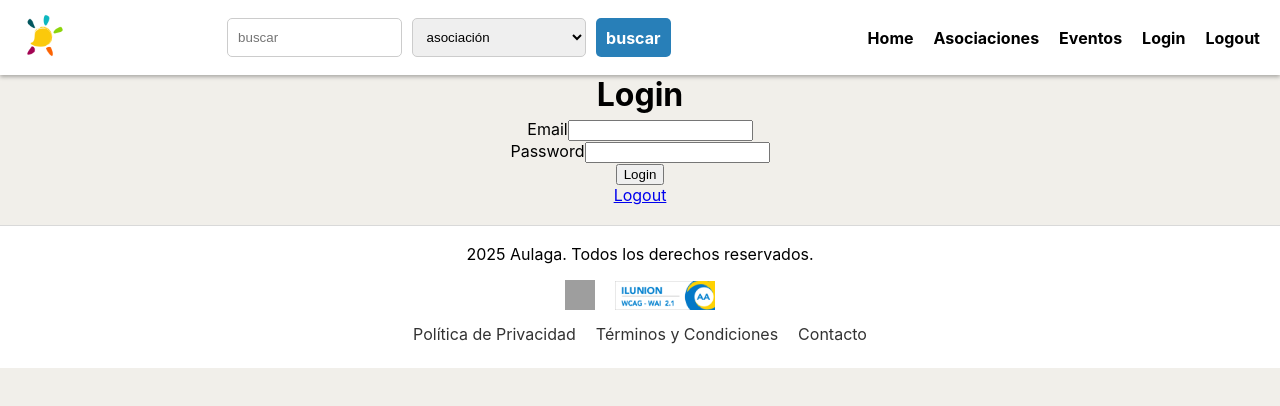
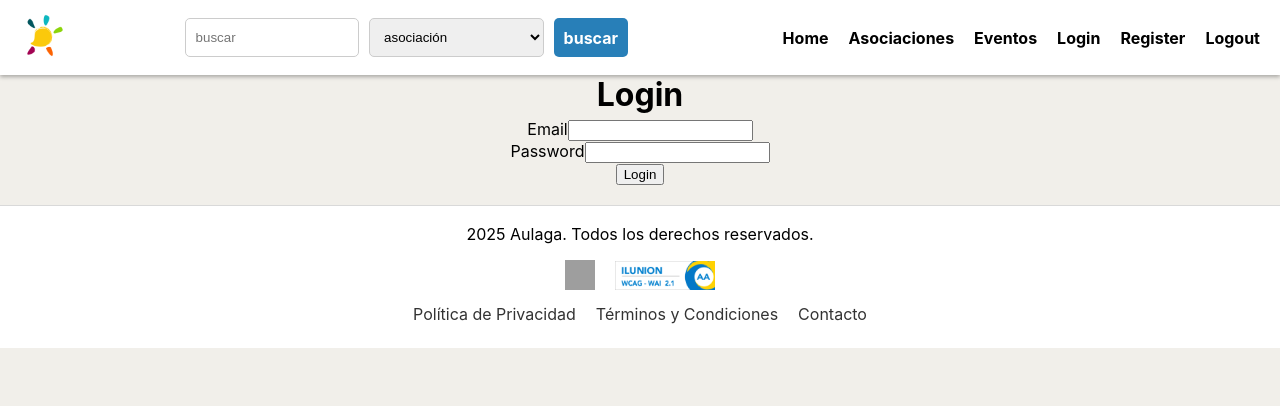
Before and after one commit to WACHIDADUCK/platitaFront, a React (Vite) app: page /login in a window 1280 px wide. Shown: the top 406 px of the page. Built offline with nearby package versions, Linux system fonts and the light colour scheme; no server answers; grey boxes are pictures that could not be loaded.

Commit message:
Page evento modificado

```diff
--- a/src/components/Navbar.jsx
+++ b/src/components/Navbar.jsx
@@ -1,6 +1,6 @@
 import { Link } from "react-router-dom";
-import { useState } from "react";
-
+import { useState, useEffect } from "react";
+import axios from "../hooks/axios";
 
 export default function Navbar() {
 
@@ -23,6 +23,11 @@ export default function Navbar() {
         }
     }
 
+    const comprobarSesion = async () => {
+        const comprobar = await axios.get("/api/user");
+        console.log(comprobar);
+        return comprobar
+    };
 
     return (
         <nav className="navbar">
@@ -45,7 +50,10 @@ export default function Navbar() {
                 <li><Link to="/">Home</Link></li>
                 <li><Link to="/asociaciones">Asociaciones</Link></li>
                 <li><Link to="/eventos">Eventos</Link></li>
+                {/* status: 200 */}
+
                 <li><Link to="/login">Login</Link></li>
+                <li><Link to="/register">Register</Link></li>
                 <li><Link to="/logout">Logout</Link></li>
             </ul>
         </nav>
--- a/src/pages/Evento.jsx
+++ b/src/pages/Evento.jsx
@@ -6,7 +6,7 @@ import { es } from 'date-fns/locale';
 import '../styles/eventos.css';
 
 export default function Evento() {
-    const { data, loading, error } = useFetch("http://platita.test/api/evento");
+    const { data, loading, error } = useFetch("https://guillermo.informaticamajada.es/api/evento");
     const [eventos, setEventos] = useState([]);
 
     const idEvento = useParams().id;
--- a/src/pages/Login.jsx
+++ b/src/pages/Login.jsx
@@ -1,5 +1,4 @@
 import { useState } from 'react';
-import { Link } from 'react-router-dom';
 import axios from '../hooks/axios';
 
 export default function Login() {
@@ -48,7 +47,6 @@ export default function Login() {
                 </div>
                 <button type="submit">Login</button>
             </form>
-            <Link to="/logout">Logout</Link>
         </div>
     );
 }
```
